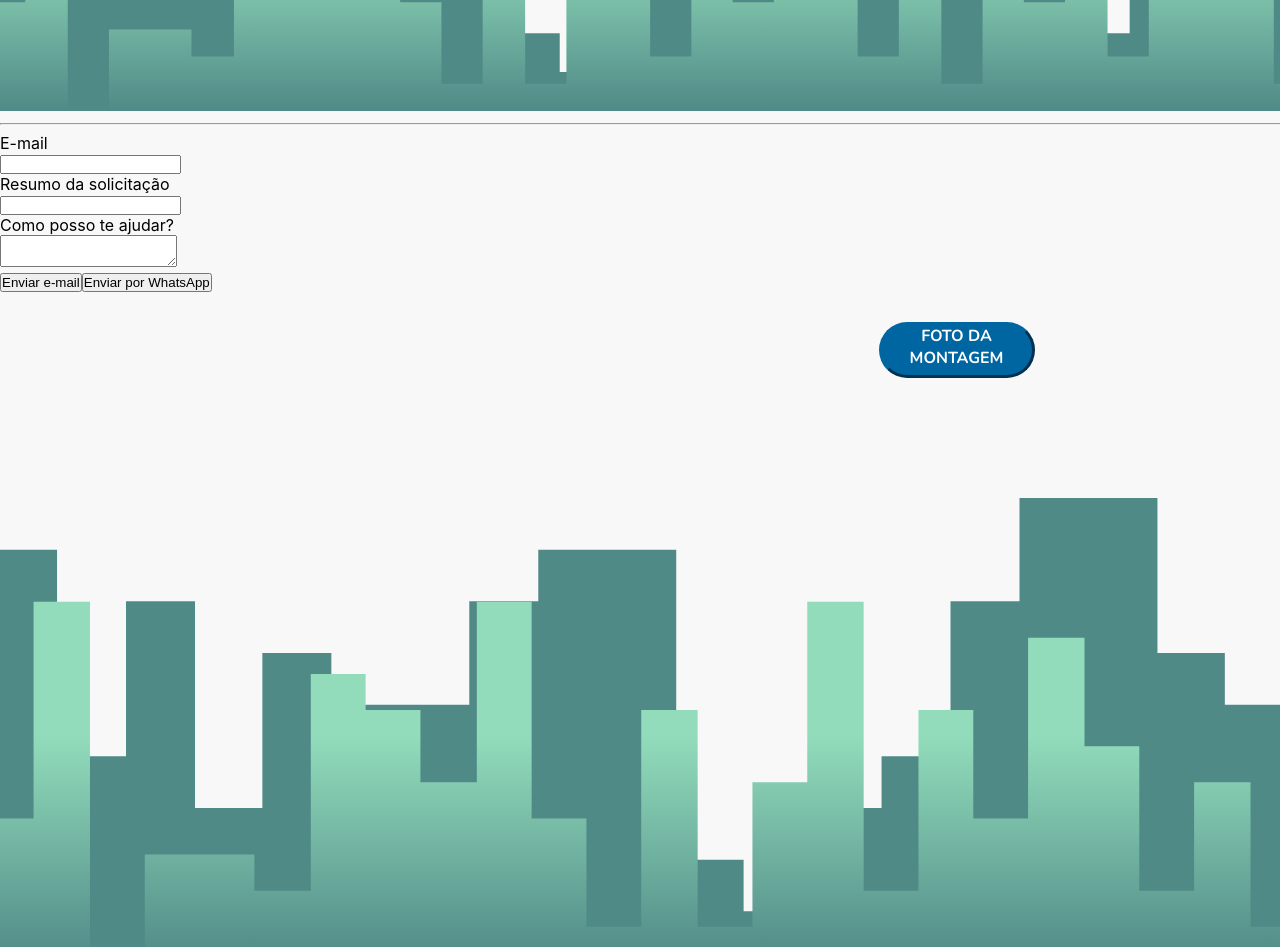
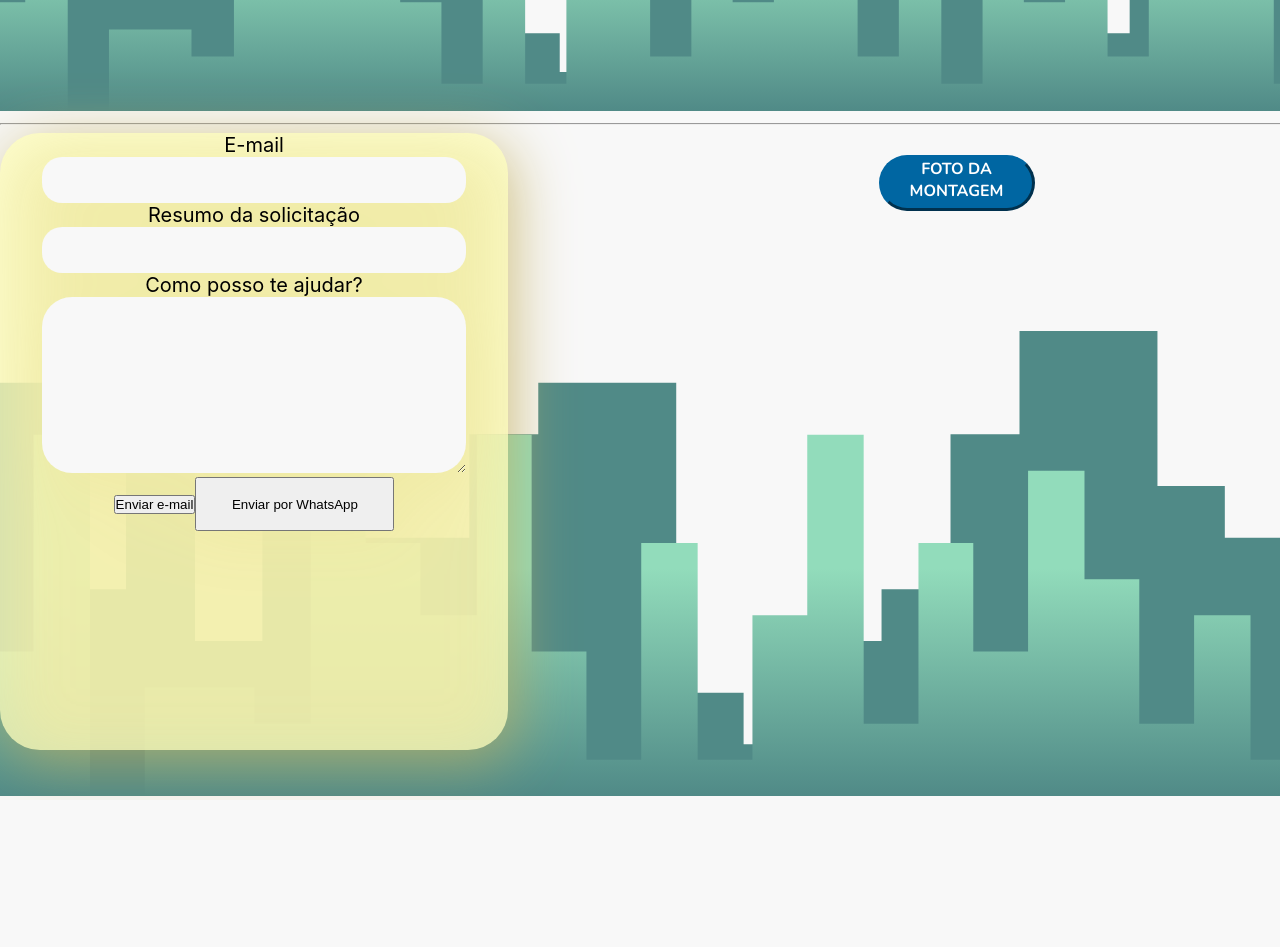
Before and after one commit to Gardinali-Gi/ono-v2, a React (Create React App) app: page / in a window 1280 px wide. Shown: the part 4440-5387 px from the top of the page. After the commit the page ends 5240 px from the top, so only its background shows below. Built offline with nearby package versions, Linux system fonts and the light colour scheme.

Commit message:
Update App.css

```diff
--- a/src/App.css
+++ b/src/App.css
@@ -108,6 +108,106 @@ footer {
     bottom: 0;
 }
 
+label{
+    font-size: 20px;
+}
+
+#formulario{
+    position: absolute;
+    width: 508px;
+    height: 617px;
+    text-align: center;
+
+background: rgba(255, 255, 190, 0.74);
+border-radius: 40px;
+filter: drop-shadow(6px 10px 30px #C3AF5E);
+}
+
+#email, #assunto{
+
+width: 424px;
+height: 46px;
+font-size: 20px;
+
+background: #F8F8F8;
+border-radius: 20px;
+border: none;
+}
+
+#mensagem{
+
+width: 424px;
+height: 176px;
+font-size: 20px;
+
+background: #F8F8F8;
+border-radius: 30px;
+border: none;
+}
+
+#btn-email{
+    width: 199px;
+    height: 54px;
+
+
+    /* Inside auto layout */
+
+    flex: none;
+    order: 0;
+    flex-grow: 0;
+}
+
+#btn-wpp{
+    width: 199px;
+    height: 54px;
+
+
+    /* Inside auto layout */
+
+    flex: none;
+    order: 1;
+    flex-grow: 0;
+}
+
+#btn-email:hover{
+        background-image: url("./botao-email-hover.svg");
+}
+
+#btn-wpp:hover{
+    background-image: url("./botao-wpp-hover.svg");
+}
+
+#btn-email:active{
+    background-image: url("./botao-email-click.svg");
+}
+
+#btn-wpp:active{
+background-image: url("./botao-wpp-click.svg");
+}
+
+.teste-img {
+    cursor: pointer;
+    animation: changeBackgroundColor 3s infinite; /* propriedade de animação */
+  }
+
+
+@keyframes changeBackgroundColor {
+    0% {
+        transform: translateX(0px);
+      }
+     50% {
+        transform: translateX(30px);
+      }
+       75% {
+        transform: translateX(-30px);
+      }
+      100% {
+        transform: translateX(0px);
+      }
+  }
+
+
+
 @media (max-width: 620px) {
     .titulo {
         font-size: 36px;
```
